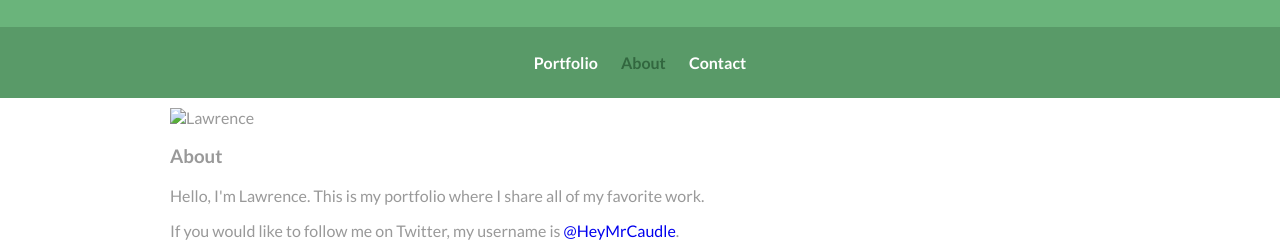
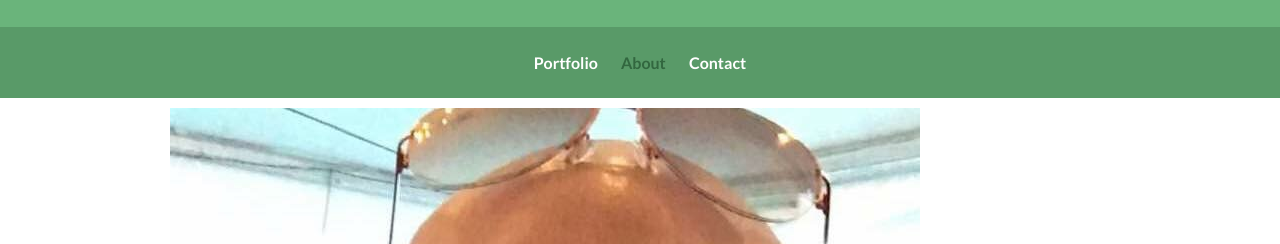
Before and after one commit to ltc870/portfolio, a plain HTML site: page about.html in a window 1280 px wide. Shown: the part 80-324 px from the top of the page. Drawn offline with Linux system fonts and the light colour scheme.

Commit message:
added img

```diff
--- a/about.html
+++ b/about.html
@@ -32,7 +32,7 @@
 
     <div id="wrapper">
       <section>
-        <img class="portfolio-photo" src="#" alt="Lawrence">
+        <img class="portfolio-photo" src="/portfolio/img/IMG_7500.JPG" alt="Lawrence">
       </section>
 
       <section>
```
Also changed, not shown: 1 other file.
